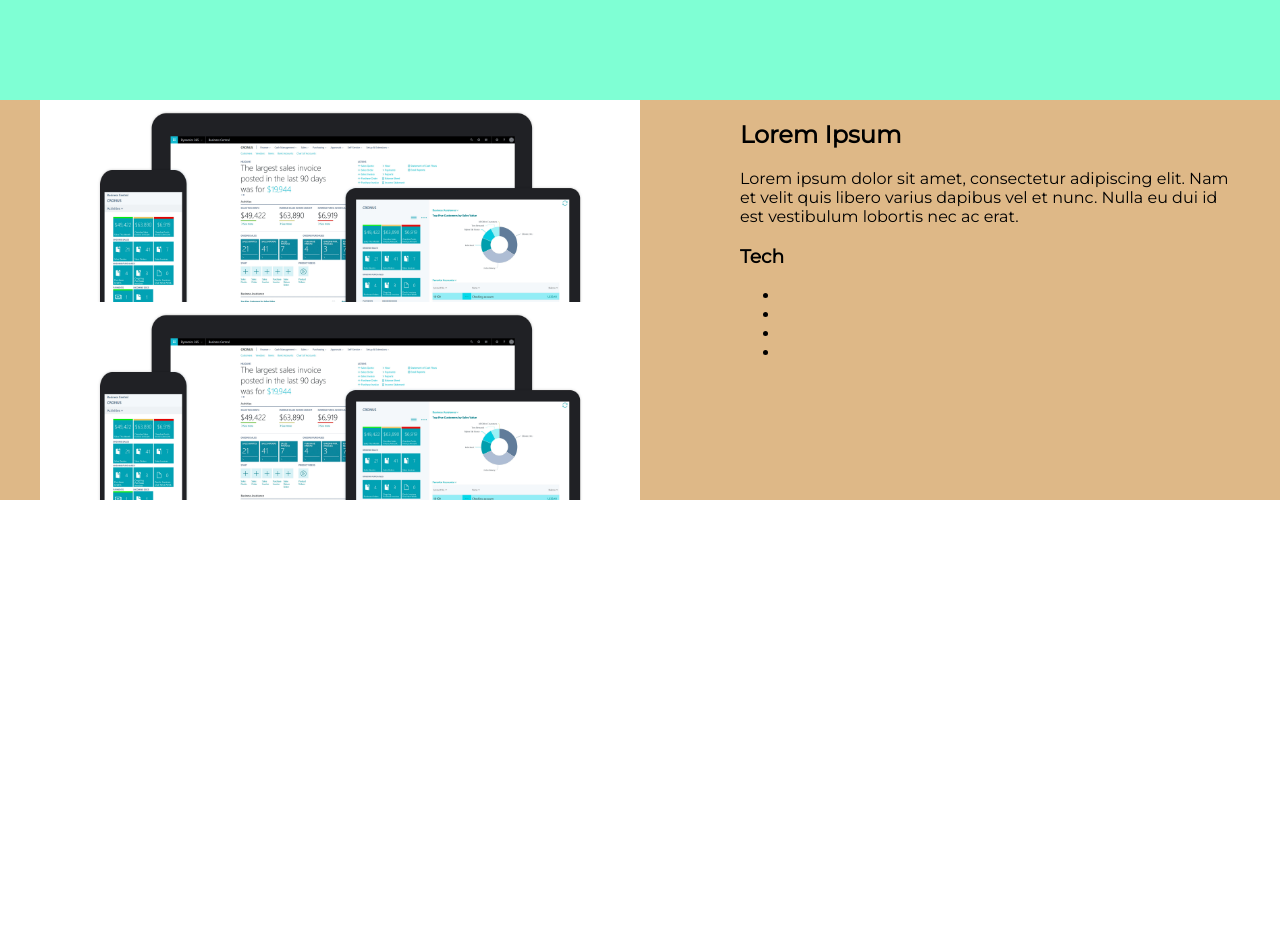
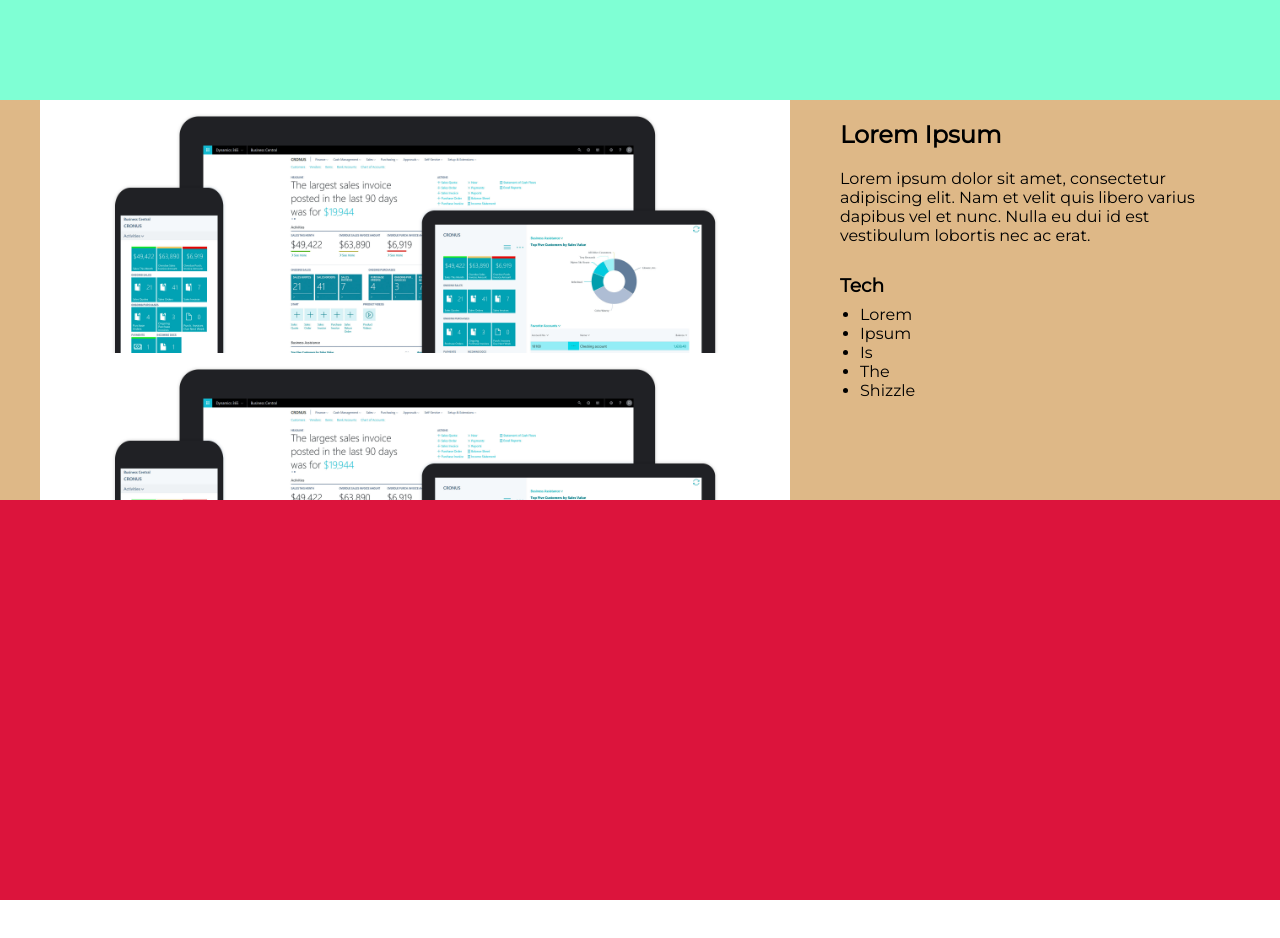
Before and after one commit to JimCannon/responsive-exercise, a plain HTML site: page index.html in a window 1280 px wide. Shown: the part 700-1638 px from the top of the page. Drawn offline with Linux system fonts and the light colour scheme.

Commit message:
working on work contet

```diff
--- a/css/style.css
+++ b/css/style.css
@@ -144,7 +144,7 @@ html, body{
 }
 
 .workimg1 {
-  width: 600px;
+  width: 750px;
   height: 400px;
   background-image: url(../img/navision.jpg);
   background-size: contain;
@@ -153,22 +153,41 @@ html, body{
 }
 
 .work1content {
+  width: 400px;
+  height: 400px;
+  display: inline-block;
+  float: right;
+  color: #000;
+  margin-top: 20px;
+  padding-left: 10px;
+}
+
+.work1content ul{
+  padding-inline-start: 20px;
+}
+
+.work1content h3{
+  position: relative;
+  top: 10px;
+}
+
+/*======== WORK 2 ========*/
+
+.work2 {
+  position: relative;
+  width: 100%;
+  height: 400px;
+  background-color: crimson;
+}
+
+
+.work2content {
   width: 500px;
   height: 400px;
   display: inline-block;
   float: right;
   color: #000;
   margin-top: 20px;
-}
-
-.work1content ul
-
-/*======== WORK 2 ========*/
-
-.work2  {
-  width: 100%;
-  height: 400px;
-  background-color: crimson;
 }
 
 /*======== MODAL ========*/
--- a/index.html
+++ b/index.html
@@ -52,10 +52,11 @@
             </p>
             <h3>Tech</h3>
             <ul>
-              <li></li>
-              <li></li>
-              <li></li>
-              <li></li>
+              <li>Lorem</li>
+              <li>Ipsum</li>
+              <li>Is</li>
+              <li>The</li>
+              <li>Shizzle</li>
             </ul>
           </div>
         </div>
```
